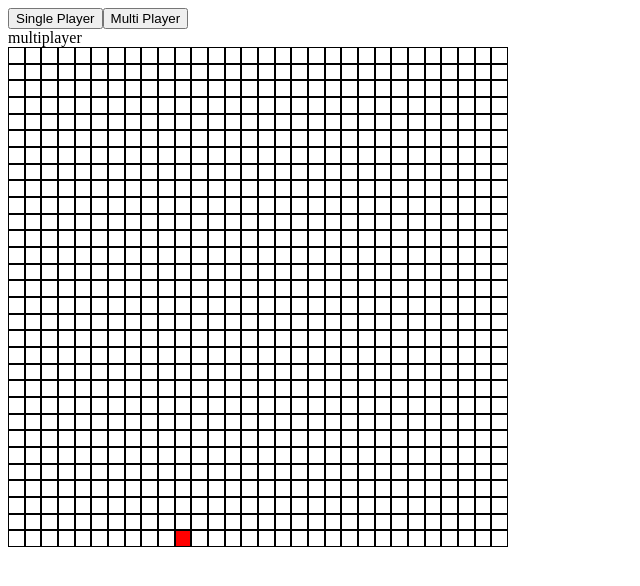
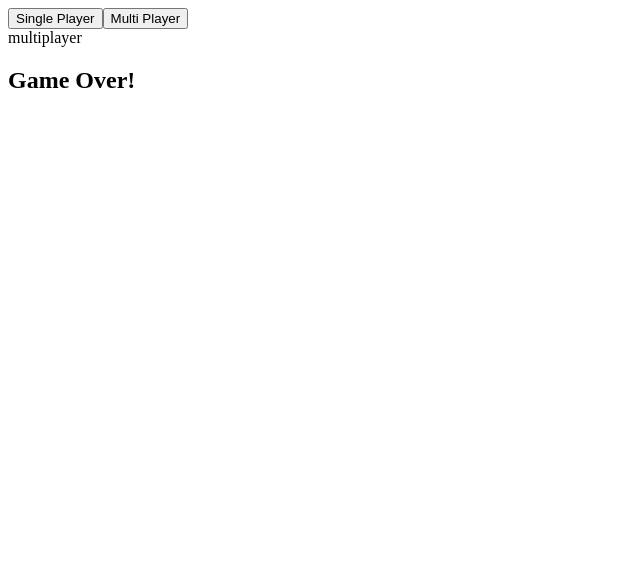
Before and after one commit to jackzhen1996/reactSnake, a React app: page / in a window 1280 px wide. Both pictures are taken after a click on the button "Single Player". Shown: the top 586 px of the page, without its empty margins (0-640 px from the left). Built offline with nearby package versions, Linux system fonts and the light colour scheme; the HTML template or start-up script is replaced by a standard one.

Commit message:
added computer snake and player snake

```diff
--- a/client/src/components/App.jsx
+++ b/client/src/components/App.jsx
@@ -11,13 +11,14 @@ const App = () => {
     changeMode(false);
   }
 
+
   return (
     <div className = {styles.app}>
       <Landing chooseMode={chooseMode}/>
       {
         single? 'single player': 'multiplayer'
       }
-      <Board/>
+      <Board />
     </div>
   )
 };
--- a/client/src/components/game/board.jsx
+++ b/client/src/components/game/board.jsx
@@ -1,17 +1,42 @@
-import React, {useState, useEffect} from 'react';
+import React, {useState, useEffect, useRef} from 'react';
 import styles from './styles.module.css';
 import Cell from './cell.jsx';
+import Snake from './snake.jsx';
 
 const Board = ({p1Coord}) => {
 
   const [currRow, setRow] = useState(10);
   const [currCol, setCol] = useState(10);
-  const [direction,setDirection] = useState('ArrowDown')
+  const [direction,setDirection] = useState('ArrowDown');
+  const [node, setNode] = useState(0);
 
+
+  const [score,setScore] = useState(0);
+  const [over,setOver] = useState(false)
+
+  const [ateFood, setAteFood] = useState(false);
+
+  const [food,setFood] = useState(new Set(['15,15','16,15','15,16','16,16']));
+
+  const [moves,setMoves] = useState(['10,10','11,10','12,10', '13,10', '14,10','15,10','16,10']);
+
+  const [snake,setSnake] = useState(new Set());
+
+  // get the current direction when key pressed
   const getKey= (e) => {
       event.stopPropagation();
       setDirection(e.key);
   }
+
+  // randomize food location
+  const randomizeFoodLoc = () => {
+    const row = Math.floor(Math.random()*30).toFixed(0);
+    const col = Math.floor(Math.random()*30).toFixed(0);
+    // set a new set of coordinates
+    setFood(new Set([`${row},${col}`,`${Number(row)+1},${col}`,`${row},${Number(col)+1}`,`${Number(row)+1},${Number(col)+1}`]));
+  }
+
+
 
   // returns an 30 x 30 array
   const makeBoard = () => {
@@ -31,53 +56,111 @@ const Board = ({p1Coord}) => {
 
   // constantly moving in the direction
   useEffect(()=>{
+    const currXY = `${currRow},${currCol}`;
+    // get the moves
+    // push the new move
+    // get rid of the oldest move
+    let addMoves = [...moves];
+    // convert moves to strings
+    addMoves.push(currXY);
+    addMoves = addMoves.slice(1);
+    setMoves(addMoves);
+    setSnake(new Set(moves));
 
-    if (currRow < 29 && currRow > 0 && currCol > 0 && currCol < 29) {
-      var timer = setTimeout(()=>{
-        switch (direction) {
-          case 'ArrowDown':
-            setRow(currRow=>currRow+1);
-            break;
-          case 'ArrowUp':
-            setRow(currRow=>currRow-1);
-            break;
-          case 'ArrowRight':
-            setCol(col=>col+1);
-            break;
-          case 'ArrowLeft':
-            setCol(col=>col-1);
-            break;
-          default:
-            console.log('not valid key!')
+    // check if head touches food
+    if (food.has(currXY)) {
+      setAteFood(true);
+      // increase point
+      setScore(score=>score+1);
+
+      // randomize food location
+      randomizeFoodLoc();
+
     }
 
-        // console.log('row '+currRow, 'col ' + currCol);
-      }, 200)
+    const foodRow = Array.from(food)[0].split(',')[0];
+    const foodCol = Array.from(food)[0].split(',')[1];
+    let deltaRow = Number(currRow) - Number(foodRow);
+    let deltaCol =  Number(currCol) - Number(foodCol);
+
+    // temp fix for "not reaching the bounds and ended" bug
+    if (currRow <= 29 && currRow >= 0 && currCol >= 0 && currCol <= 29 && score < 10) {
+      var timer = setTimeout(()=>{
+        // switch (direction) {
+        //   case 'ArrowDown':
+        //     setRow(currRow=>currRow+1);
+        //     break;
+        //   case 'ArrowUp':
+        //     setRow(currRow=>currRow-1);
+        //     break;
+        //   case 'ArrowRight':
+        //     setCol(col=>col+1);
+        //     break;
+        //   case 'ArrowLeft':
+        //     setCol(col=>col-1);
+        //     break;
+        //   default:
+        //     console.log('not valid key!')
+        // }
+
+        // computer snake movements
+        if (deltaRow > 0) {
+          setRow(row=>row-1);
+        }
+        else if (deltaRow < 0) {
+          setRow(row=>row+1);
+        }
+
+        else if (deltaCol > 0) {
+          setCol(col=>col-1);
+        }
+
+        else if (deltaCol < 0) {
+          setCol(col=>col+1);
+        }
+
+      }, 50)
     } else {
+      setOver(true);
       console.log('game over')
     }
+
+    // prevRow.current = currRow;
+    // prevCol.current = currCol;
 
     return ()=>{
       clearTimeout(timer);
       window.removeEventListener('keydown',getKey);
     }
-  },[currRow,currCol,direction]);
+  },[currRow,currCol,direction,food]);
 
+  if (over) {
     return (
+      <div className={styles.grid}>
+        <h2>Game Over!</h2>
+      </div>
+    )
+  } else {
+    return (
+      <>
+      <div>score: {score}</div>
       <div className={styles.grid}>
       {
         makeBoard().map((row,rowIndex)=>{
           return (
             <div key = {rowIndex} className={styles.row}>
-            {row.map((cell,colIndex)=>{
-              return <Cell color = {currCol === colIndex && currRow === rowIndex? 'red': 'white'} key = {colIndex} coord = {{rowIndex, colIndex}}/>
-            })}
+              {row.map((cell,colIndex)=>
+                // return <Snake key={rowIndex+colIndex} direction ={direction} boardState = {{currRow,currCol}} position = {{rowIndex, colIndex}}/>
+                <Cell  food = {food.has(`${rowIndex},${colIndex}`)} snake = {snake.has(`${rowIndex},${colIndex}`)} currCoordinates = {{currRow,currCol}} cellCoordinates={`${rowIndex},${colIndex}`} key={colIndex+rowIndex}/>
+              )}
             </div>
           )
         })
       }
       </div>
+      </>
     )
-};
+  }
+}
 
 export default Board;
--- a/client/src/components/game/cell.jsx
+++ b/client/src/components/game/cell.jsx
@@ -1,16 +1,26 @@
 import React, {useState} from 'react';
 import styles from './styles.module.css';
 
-const Cell = ({color}) => {
+// cell changes based on what coordinate the snake is
+const Cell = ({food,snake, currCoordinates, cellCoordinates}) => {
+  const {currRow,currCol} = currCoordinates;
+  let color = 'white';
 
-  const coloredCell = {
+  if (snake) {
+    color = 'red';
+  }
+  else if (food) {
+    color = 'green';
+  }
+
+  const cellStyle= {
     backgroundColor: color,
     border: '1px solid black',
     flex:1
   };
 
   return (
-    <div style={coloredCell}></div>
+    <div style={cellStyle}></div>
   )
 };
 
```
Also changed, not shown: client/src/components/game/snake.jsx (+9 -0 lines), client/src/components/styles.module.css (line endings or trailing spaces). Lines whose indentation alone changed are shown as unchanged.
